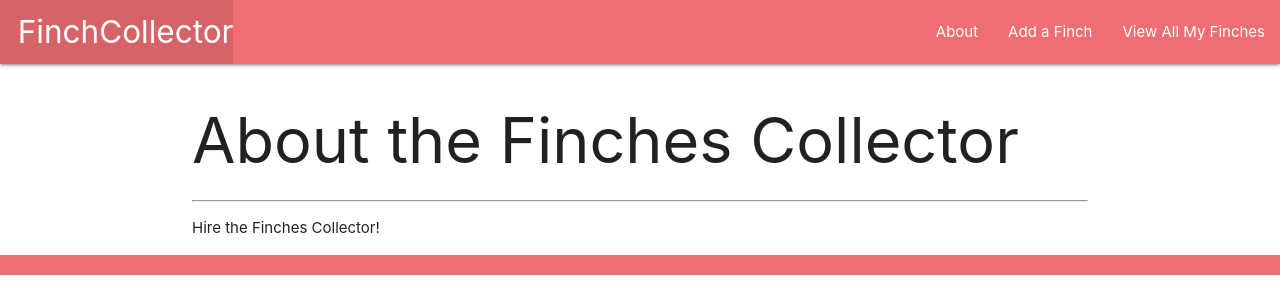
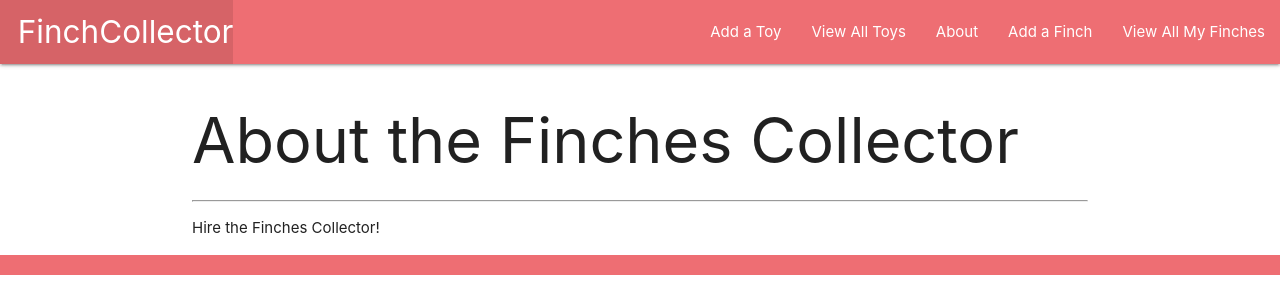
Before and after one commit to nexticodes/finch-collector, a Django app: page /about/ in a window 1280 px wide. Shown: the top 300 px of the page. Run offline with Django 4.2, Linux system fonts and the light colour scheme.

Commit message:
Add urls for creating a toy and viewing a list of all the toys.

```diff
--- a/main_app/templates/base.html
+++ b/main_app/templates/base.html
@@ -19,6 +19,8 @@
           <li><a href="{% url 'home' %}" class="left brand-logo">&nbsp;&nbsp;FinchCollector</a></li>
         </ul>
         <ul class="right">
+          <li><a href="{% url 'toys_create' %}">Add a Toy</a></li>
+          <li><a href="{% url 'toys_index' %}">View All Toys</a></li>
           <li><a href="{% url 'about'%}">About</a></li>
           <li><a href="{% url 'finch_create' %}">Add a Finch</a></li>
           <li><a href="{% url 'finches'%}">View All My Finches</a></li>
```
